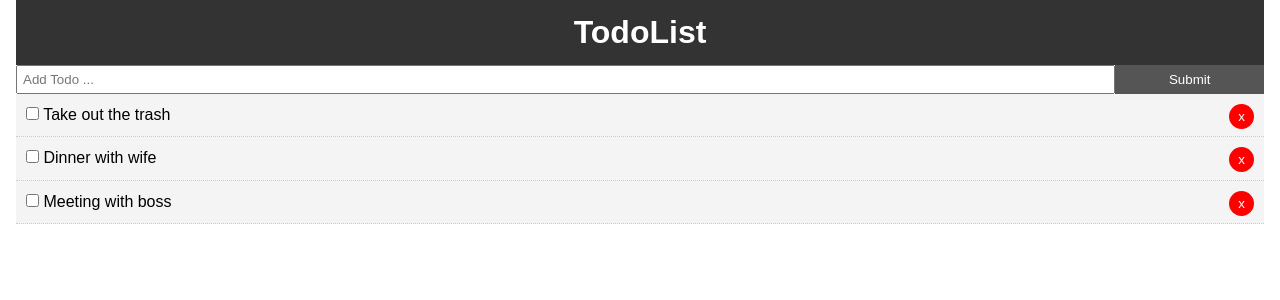
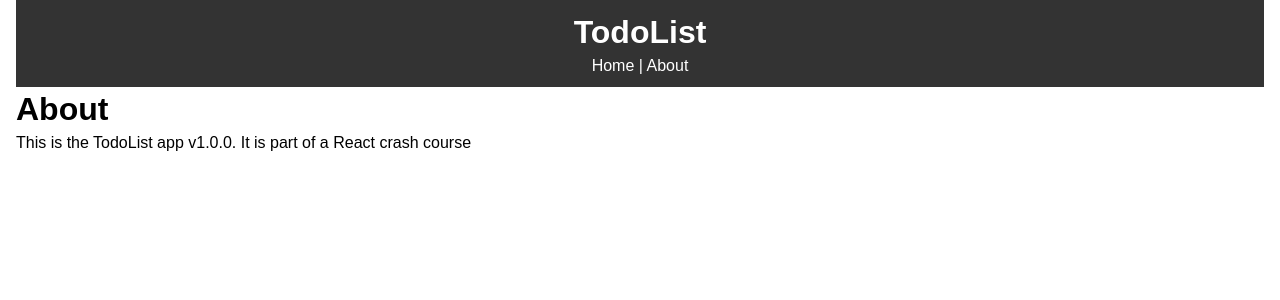
Before and after one commit to georgi-yankov/react_crash_todo, a React (Create React App) app: page /about in a window 1280 px wide. Shown: the top 300 px of the page. Built offline with nearby package versions, Linux system fonts and the light colour scheme.

Commit message:
add routing

```diff
--- a/package.json
+++ b/package.json
@@ -8,6 +8,7 @@
     "@testing-library/user-event": "^13.5.0",
     "react": "^17.0.2",
     "react-dom": "^17.0.2",
+    "react-router-dom": "^6.2.1",
     "react-scripts": "5.0.0",
     "uuid": "^8.3.2",
     "web-vitals": "^2.1.4"
--- a/src/App.js
+++ b/src/App.js
@@ -1,7 +1,9 @@
 import React, { Component } from 'react';
+import { BrowserRouter as Router, Route, Routes } from 'react-router-dom';
 import Header from './components/layout/Header';
 import Todos from './components/Todos';
 import AddTodo from './components/AddTodo';
+import About from './components/pages/About';
 import { v4 as uuidv4 } from 'uuid';
 
 import './App.css';
@@ -74,13 +76,29 @@ class App extends Component {
 
   render() {
     return (
-      <div className="App">
-        <div className='container'>
-          <Header />
-          <AddTodo addTodo={this.addTodo} />
-          <Todos todos={this.state.todos} markComplete={this.markComplete} delTodo={this.delTodo} />
+      <Router>
+        <div className="App">
+          <div className='container'>
+            <Header />
+            <Routes>
+              <Route
+                path="/"
+                element={
+                  <>
+                    <AddTodo addTodo={this.addTodo} />
+                    <Todos
+                      todos={this.state.todos}
+                      markComplete={this.markComplete}
+                      delTodo={this.delTodo}
+                    />
+                  </>
+                }
+              />
+              <Route path="/about" element={<About />} />
+            </Routes>
+          </div>
         </div>
-      </div>
+      </Router>
     );
   }
 }
--- a/src/components/layout/Header.js
+++ b/src/components/layout/Header.js
@@ -1,11 +1,11 @@
 import React from 'react';
-// import { Link } from 'react-router-dom';
+import { Link } from 'react-router-dom';
 
 function Header() {
   return (
     <header style={headerStyle}>
       <h1>TodoList</h1>
-      {/*<Link style={linkStyle} to="/">Home</Link> | <Link style={linkStyle} to="/about">About</Link>*/}
+      <Link style={linkStyle} to="/">Home</Link> | <Link style={linkStyle} to="/about">About</Link>
     </header>
   )
 }
--- /dev/null
+++ b/src/components/pages/About.js
@@ -0,0 +1,12 @@
+import React from 'react';
+
+function About() {
+  return (
+    <>
+      <h1>About</h1>
+      <p>This is the TodoList app v1.0.0. It is part of a React crash course</p>
+    </>
+  )
+}
+
+export default About;
```
Also changed, not shown: 1 other file (tests, documents, lock files or other folders).
